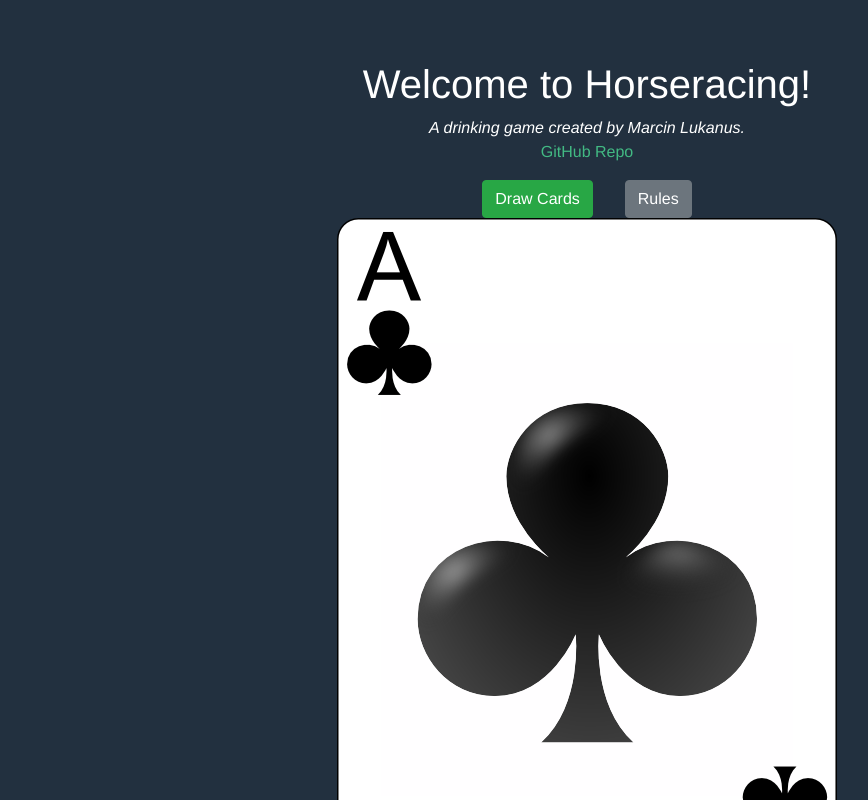
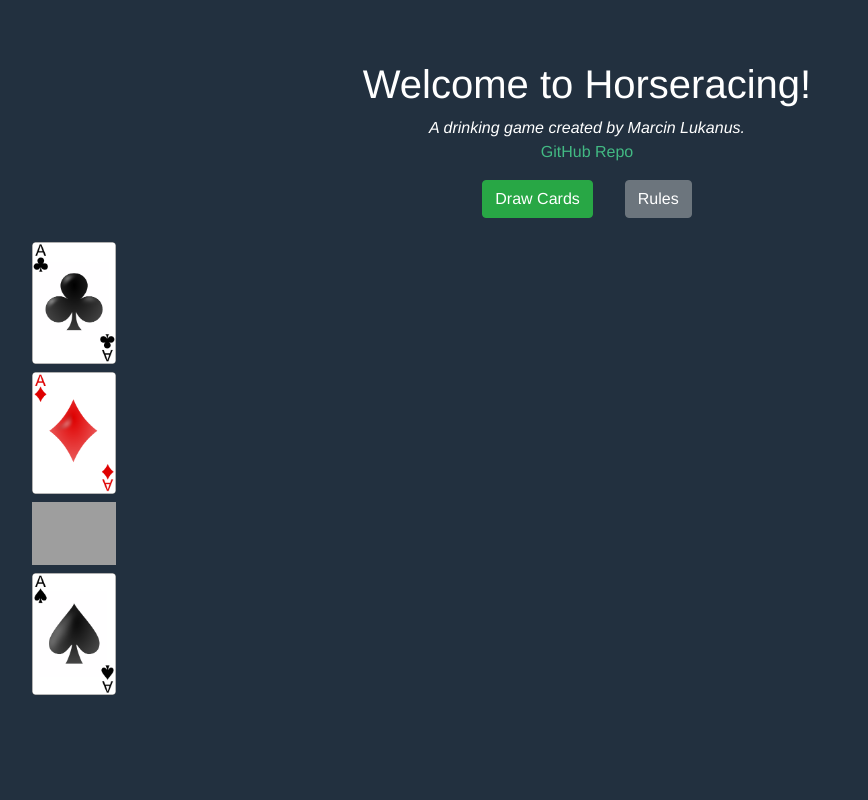
Before and after one commit to marcinlukanus/Horseracing, a Vue app: page / in a window 1280 px wide. Shown: the top 800 px of the page, without its empty margins (53-921 px from the left). Built offline with nearby package versions, Linux system fonts and the light colour scheme; grey boxes are pictures that could not be loaded; what vue-confetti would draw is missing.

Commit message:
Adds visual component of cards moving across the screen via their positions

```diff
--- a/src/components/Game.vue
+++ b/src/components/Game.vue
@@ -1,6 +1,6 @@
 <template>
     <div class="container">
-        <div class="row justify-content-center">
+        <div class="row justify-content-center mb-4">
             <b-button
                 v-if="!gameOver"
                 @click="generateSuit()"
@@ -9,15 +9,220 @@
             >
                 Draw Cards
             </b-button>
+            <b-button
+                v-else
+                @click="resetGame()"
+                variant="success"
+                class="mr-3"
+            >
+                Reset Game
+            </b-button>
 
             <RulesModal class="ml-3" />
         </div>
-        <div
-            v-for="(horse, id) in horses"
-            :key=id
-        >
-            <img :src=horse.card />
-        </div>
+
+        <b-row>
+            <b-col>
+                <div
+                    v-for="(horse, id) in horses"
+                    :key=id
+                    class="mb-2"
+                >
+                    <img
+                        v-if="horse.position === 0"
+                        height="100%"
+                        width="100%"
+                        :src=horse.card
+                    />
+                    <div
+                        v-else
+                        height="100%"
+                        width="100%"
+                        class="fakeCard"
+                    />
+                </div>
+            </b-col>
+            <b-col>
+                <div
+                    v-for="(horse, id) in horses"
+                    :key=id
+                    class="mb-2"
+                >
+                    <img
+                        v-if="horse.position === 1"
+                        height="100%"
+                        width="100%"
+                        :src=horse.card
+                    />
+                    <div
+                        v-else
+                        height="100%"
+                        width="100%"
+                        class="fakeCard"
+                    />
+                </div>
+            </b-col>
+            <b-col>
+                <div
+                    v-for="(horse, id) in horses"
+                    :key=id
+                    class="mb-2"
+                >
+                    <img
+                        v-if="horse.position === 2"
+                        height="100%"
+                        width="100%"
+                        :src=horse.card
+                    />
+                    <div
+                        v-else
+                        height="100%"
+                        width="100%"
+                        class="fakeCard"
+                    />
+                </div>
+            </b-col>
+            <b-col>
+                <div
+                    v-for="(horse, id) in horses"
+                    :key=id
+                    class="mb-2"
+                >
+                    <img
+                        v-if="horse.position === 3"
+                        height="100%"
+                        width="100%"
+                        :src=horse.card
+                    />
+                    <div
+                        v-else
+                        height="100%"
+                        width="100%"
+                        class="fakeCard"
+                    />
+                </div>
+            </b-col>
+            <b-col>
+                <div
+                    v-for="(horse, id) in horses"
+                    :key=id
+                    class="mb-2"
+                >
+                    <img
+                        v-if="horse.position === 4"
+                        height="100%"
+                        width="100%"
+                        :src=horse.card
+                    />
+                    <div
+                        v-else
+                        height="100%"
+                        width="100%"
+                        class="fakeCard"
+                    />
+                </div>
+            </b-col>
+            <b-col>
+                <div
+                    v-for="(horse, id) in horses"
+                    :key=id
+                    class="mb-2"
+                >
+                    <img
+                        v-if="horse.position === 5"
+                        height="100%"
+                        width="100%"
+                        :src=horse.card
+                    />
+                    <div
+                        v-else
+                        height="100%"
+                        width="100%"
+                        class="fakeCard"
+                    />
+                </div>
+            </b-col>
+            <b-col>
+                <div
+                    v-for="(horse, id) in horses"
+                    :key=id
+                    class="mb-2"
+                >
+                    <img
+                        v-if="horse.position === 6"
+                        height="100%"
+                        width="100%"
+                        :src=horse.card
+                    />
+                    <div
+                        v-else
+                        height="100%"
+                        width="100%"
+                        class="fakeCard"
+                    />
+                </div>
+            </b-col>
+            <b-col>
+                <div
+                    v-for="(horse, id) in horses"
+                    :key=id
+                    class="mb-2"
+                >
+                    <img
+                        v-if="horse.position === 7"
+                        height="100%"
+                        width="100%"
+                        :src=horse.card
+                    />
+                    <div
+                        v-else
+                        height="100%"
+                        width="100%"
+                        class="fakeCard"
+                    />
+                </div>
+            </b-col>
+            <b-col>
+                <div
+                    v-for="(horse, id) in horses"
+                    :key=id
+                    class="mb-2"
+                >
+                    <img
+                        v-if="horse.position === 8"
+                        height="100%"
+                        width="100%"
+                        :src=horse.card
+                    />
+                    <div
+                        v-else
+                        height="100%"
+                        width="100%"
+                        class="fakeCard"
+                    />
+                </div>
+            </b-col>
+            <b-col>
+                <div
+                    v-for="(horse, id) in horses"
+                    :key=id
+                    class="mb-2"
+                >
+                    <img
+                        v-if="horse.position === 9"
+                        height="100%"
+                        width="100%"
+                        :src=horse.card
+                    />
+                    <div
+                        v-else
+                        height="100%"
+                        width="100%"
+                        class="fakeCard"
+                    />
+                </div>
+            </b-col>
+        </b-row>
     </div>
 </template>
 
@@ -68,7 +273,7 @@ export default {
                     title: `${suit.toUpperCase()}S WINS!`,
                     variant: 'success',
                     solid: true,
-                    toaster: 'b-toaster-top-center'
+                    toaster: 'b-toaster-bottom-center'
                 })
 
                 this.$confetti.start({
@@ -88,15 +293,22 @@ export default {
 
             this.checkGameOver(suit)
             this.horses[suit].position++
-
-            console.log('club: ' + this.horses.club.position)
-            console.log('diamond: ' + this.horses.diamond.position)
-            console.log('heart: ' + this.horses.heart.position)
-            console.log('spade: ' + this.horses.spade.position)
-            console.log('-----------------------')
-
-            // return this.horses[suit].position++
+        },
+        resetGame() {
+            this.$confetti.stop()
+            this.gameOver = false
+            for (let suit in this.horses) {
+                this.horses[suit].position = 0
+            }
         }
     }
 }
 </script>
+
+<style scoped>
+    .fakeCard {
+        height: 122px;
+        width: 84px;
+        background-color: #22303f;
+    }
+</style>
```
